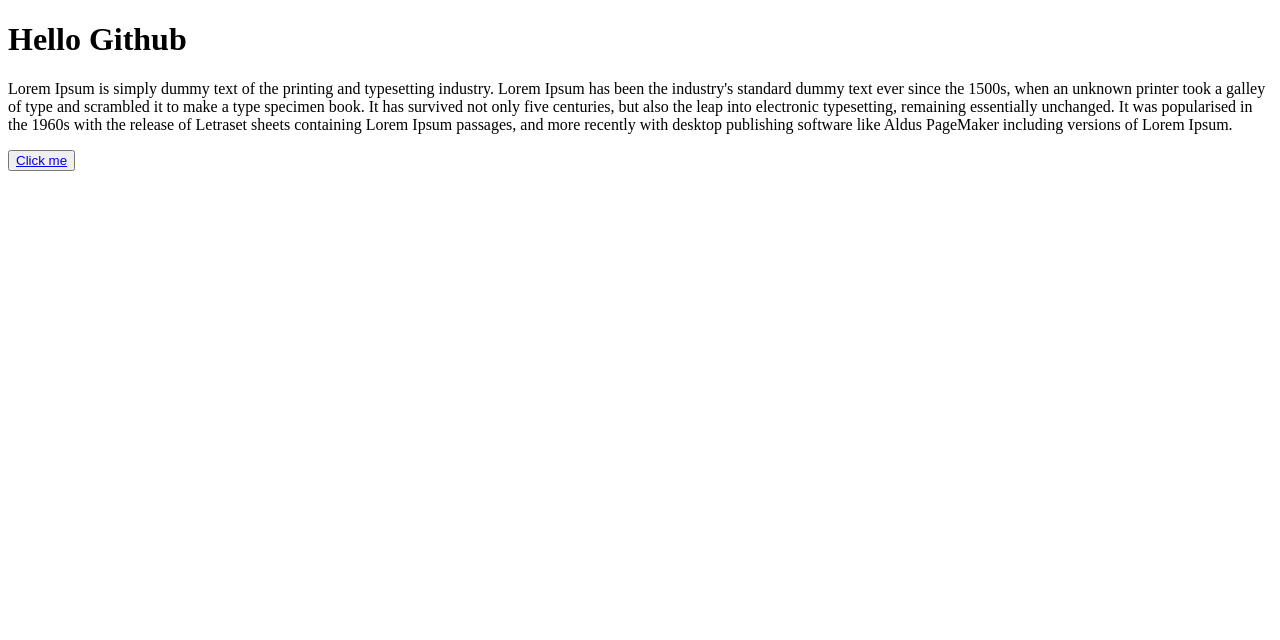
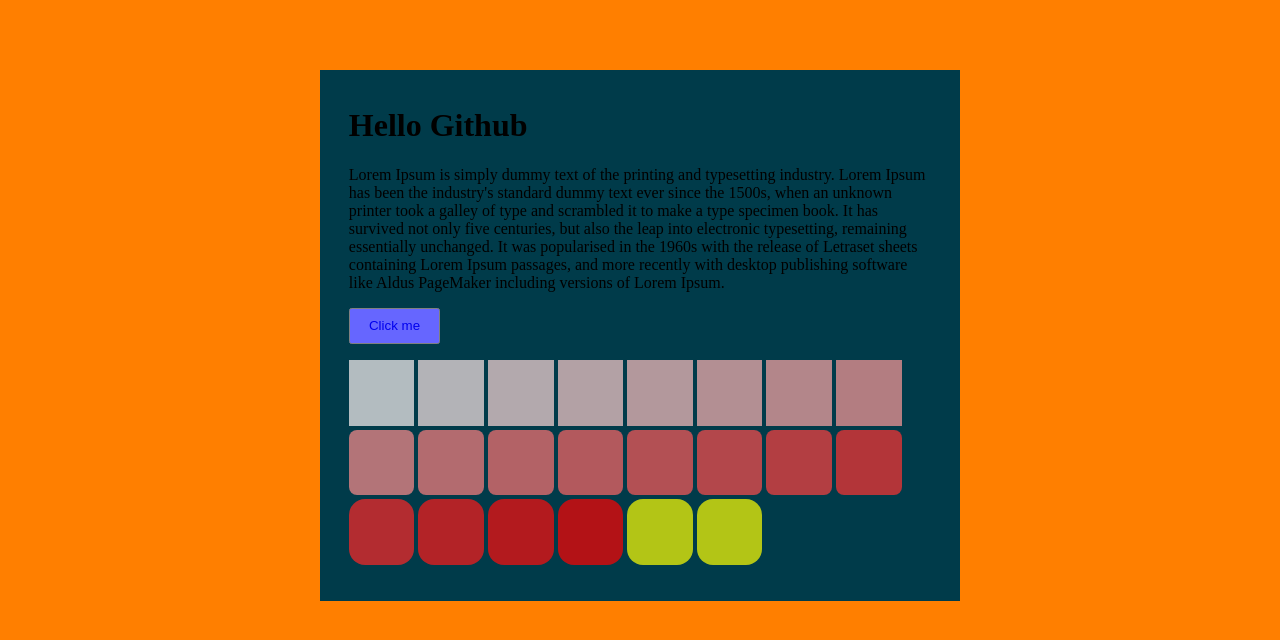
Before and after one commit to daweed93/magic-of-github, a plain HTML site: page HtmlPage.html in a window 1280 px wide. Drawn offline with Linux system fonts and the light colour scheme; files that its build step writes are made by us from their sources.

Commit message:
Vidi DUSANEEEEEEE

```diff
--- a/HtmlPage.html
+++ b/HtmlPage.html
@@ -3,7 +3,7 @@
 <head>
     <title>Sleepy Github</title>
 	<meta charset="utf-8" />
-	<link rel="stylesheet" type="text/css" href="StyleSheet.css">
+	<link rel="stylesheet" type="text/css" href="/css/style.css">
 </head>
 <body>
 	<div class="shadow">
@@ -12,6 +12,30 @@
 			Lorem Ipsum is simply dummy text of the printing and typesetting industry. Lorem Ipsum has been the industry's standard dummy text ever since the 1500s, when an unknown printer took a galley of type and scrambled it to make a type specimen book. It has survived not only five centuries, but also the leap into electronic typesetting, remaining essentially unchanged. It was popularised in the 1960s with the release of Letraset sheets containing Lorem Ipsum passages, and more recently with desktop publishing software like Aldus PageMaker including versions of Lorem Ipsum.
 		</p>
 		<button><a href="#">Click me</a></button>
+		<ul>
+			<li class="block"></li>
+			<li class="block"></li>
+			<li class="block"></li>
+			<li class="block"></li>
+			<li class="block"></li>
+			<li class="block"></li>
+			<li class="block"></li>
+			<li class="block"></li>
+			<li class="block"></li>
+			<li class="block"></li>
+			<li class="block"></li>
+			<li class="block"></li>
+			<li class="block"></li>
+			<li class="block"></li>
+			<li class="block"></li>
+			<li class="block"></li>
+			<li class="block"></li>
+			<li class="block"></li>
+			<li class="block"></li>
+			<li class="block"></li>
+			<li class="block"></li>
+			<li class="block"></li>
+		</ul>
 	</div>
 </body>
 </html>
--- a/sass/_base.scss
+++ b/sass/_base.scss
@@ -0,0 +1,49 @@
+:root{
+	font-size: 16px;
+}
+.block {
+	height: 4.1rem;
+	width: 4.1rem;
+	display: inline-block;
+	background-color: $yellow;
+	opacity: 0.7;
+	&:hover {
+		opacity: 1;
+	}
+}
+.shadow {
+	background-color: darken($main-green, 10%);
+	padding: 1rem 1.8rem;
+}
+
+$perc-red: 5%;
+
+@for $i from 1 through 20 {
+	.shadow ul li:nth-child(#{$i}) {
+		background-color: mix($red, $white, $perc-red);
+	}
+	$perc-red: $perc-red + 5%;
+}
+button {
+	background-color: lighten($blue, 20%);
+	border: 0.083em solid $gray;
+	border-radius: 0.180em;
+	padding: .6rem 1.2rem;
+	a {
+		text-decoration: none;
+	}
+	&:hover {
+		box-shadow: 0 14px 28px rgba(0,0,0,0.25), 0 10px 10px rgba(0,0,0,0.22);
+		border: 0.183em solid $pink;
+	}
+}
+@for $i from 9 through 16 {
+	.shadow ul li:nth-child(#{$i}) {
+		border-radius: .5em;
+	}
+}
+@for $i from 17 through 22 {
+	.shadow ul li:nth-child(#{$i}) {
+		border-radius: 1em;
+	}
+}
--- a/sass/style.scss
+++ b/sass/style.scss
@@ -1 +1,12 @@
 @import "_variables.scss";
+@import "_base.scss";
+
+body{
+	margin: 70px auto;
+	background-color: $orange;
+	width: 40rem;
+}
+
+ul {
+	padding: 0;
+}
```
Also changed, not shown: css/style.css.
